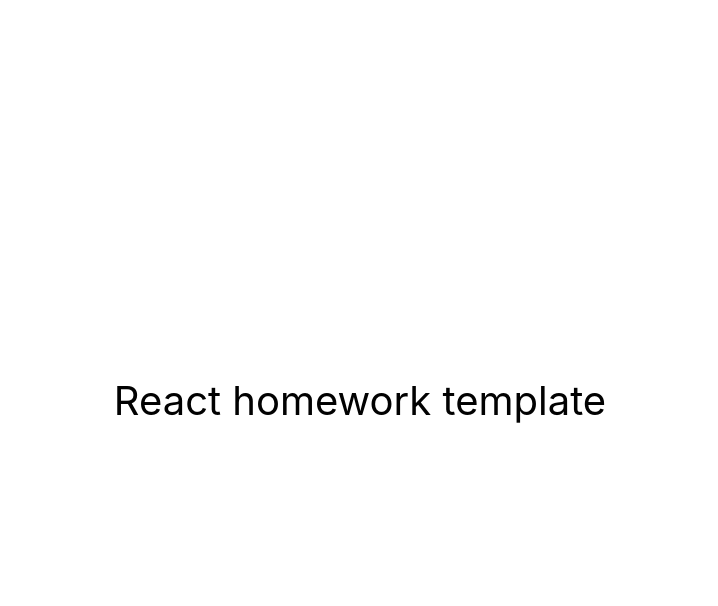
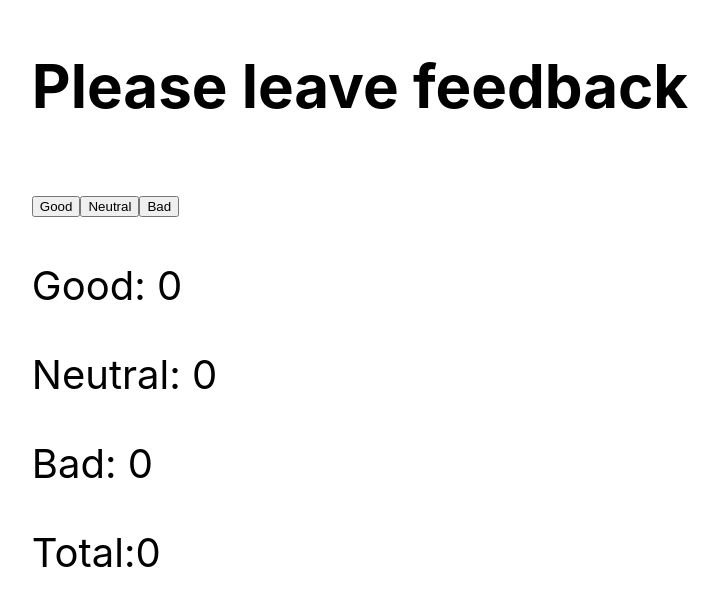
Before and after one commit to OPshenichnyi/goit-react-hw-02-feedback, a React (Create React App) app: page / in a window 1280 px wide. Shown: the top 606 px of the page, without its empty margins (280-998 px from the left). Built offline with nearby package versions, Linux system fonts and the light colour scheme.

Commit message:
Add Feedback

```diff
--- a/package.json
+++ b/package.json
@@ -7,10 +7,12 @@
     "@testing-library/jest-dom": "^5.16.3",
     "@testing-library/react": "^12.1.4",
     "@testing-library/user-event": "^13.5.0",
+    "formik": "^2.4.3",
     "react": "^18.1.0",
     "react-dom": "^18.1.0",
     "react-scripts": "5.0.1",
-    "web-vitals": "^2.1.3"
+    "web-vitals": "^2.1.3",
+    "yup": "^1.2.0"
   },
   "scripts": {
     "start": "react-scripts start",
--- a/src/components/App.jsx
+++ b/src/components/App.jsx
@@ -1,3 +1,4 @@
+import { FedbackComponent } from "./feedback/feedback";
 export const App = () => {
   return (
     <div
@@ -5,12 +6,11 @@ export const App = () => {
         height: '100vh',
         display: 'flex',
         justifyContent: 'center',
-        alignItems: 'center',
         fontSize: 40,
         color: '#010101'
       }}
     >
-      React homework template
+      <FedbackComponent></FedbackComponent>
     </div>
   );
 };
--- /dev/null
+++ b/src/components/feedback/feedback.jsx
@@ -0,0 +1,43 @@
+import { Component } from "react";
+
+export class FedbackComponent extends Component{
+    state = {
+        good: 0,
+        neutral: 0,
+        bad: 0
+    }
+
+    handlerButtonFeedback = ({ target:{ value }}) => {
+        this.setState(prevState => ({ [value]: prevState[value] + 1 }))
+
+    }
+
+    countTotalFeedback = () => {
+        const { good , neutral, bad } = this.state
+        return good + neutral + bad;
+    }
+
+    render() {
+        return (
+            <div>
+                <h2>Please leave feedback</h2>
+                <button type="button"
+                    onClick={this.handlerButtonFeedback}
+                    value="good"
+                >Good</button>
+                <button type="button"
+                    onClick={this.handlerButtonFeedback}
+                    value="neutral"
+                >Neutral</button>
+                <button type="button"
+                    onClick={this.handlerButtonFeedback}
+                    value="bad"
+                >Bad</button>
+                <p>Good: {this.state.good}</p>
+                <p>Neutral: {this.state.neutral}</p>
+                <p>Bad: {this.state.bad}</p>
+                <p>Total:{this.countTotalFeedback()}</p>
+            </div>
+        )
+    }
+}
```
Also changed, not shown: 1 other file (tests, documents, lock files or other folders).
